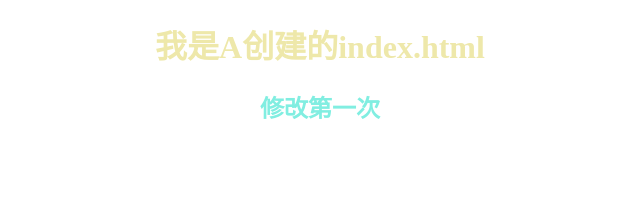
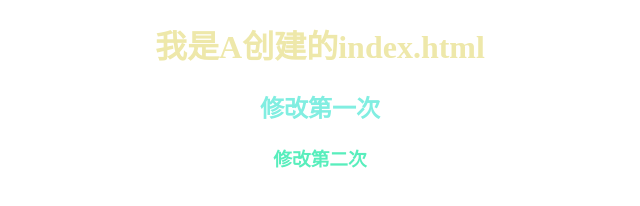
Before and after one commit to A-Zhou19/gitbut-Dome, a plain HTML site: page index.html in a window 1280 px wide. Shown: the whole page, without its empty margins (320-960 px from the left). Drawn offline with Linux system fonts and the light colour scheme.

Commit message:
A第三次提交

```diff
--- a/index.html
+++ b/index.html
@@ -12,6 +12,10 @@
             text-align: center;
             color: #81eee1;
         }
+        h3{
+            text-align: center;
+            color: #58eebc;
+        }
     </style>
 </head>
 <body>
@@ -19,6 +23,7 @@
         我是A创建的index.html
     </h1>
     <h2>修改第一次</h2>
+    <h3>修改第二次</h3>
 
 </body>
 </html>
```
